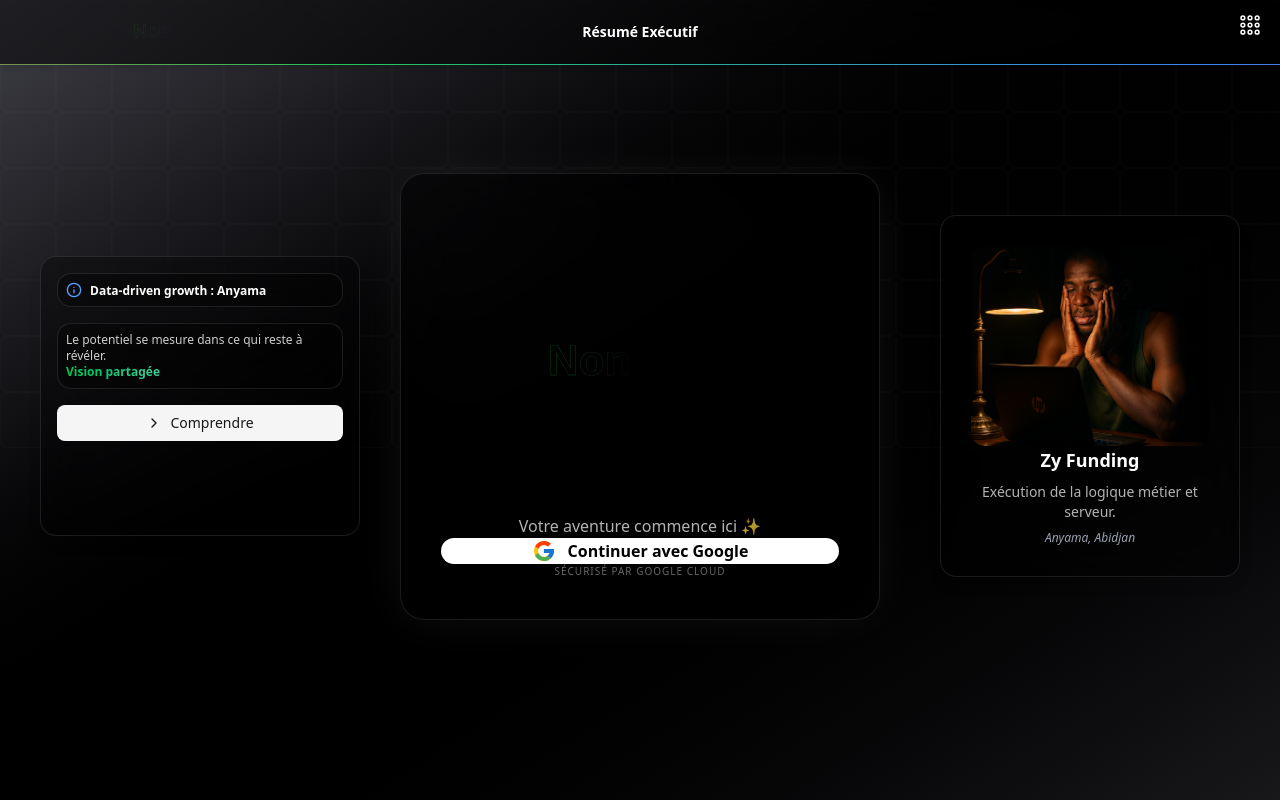
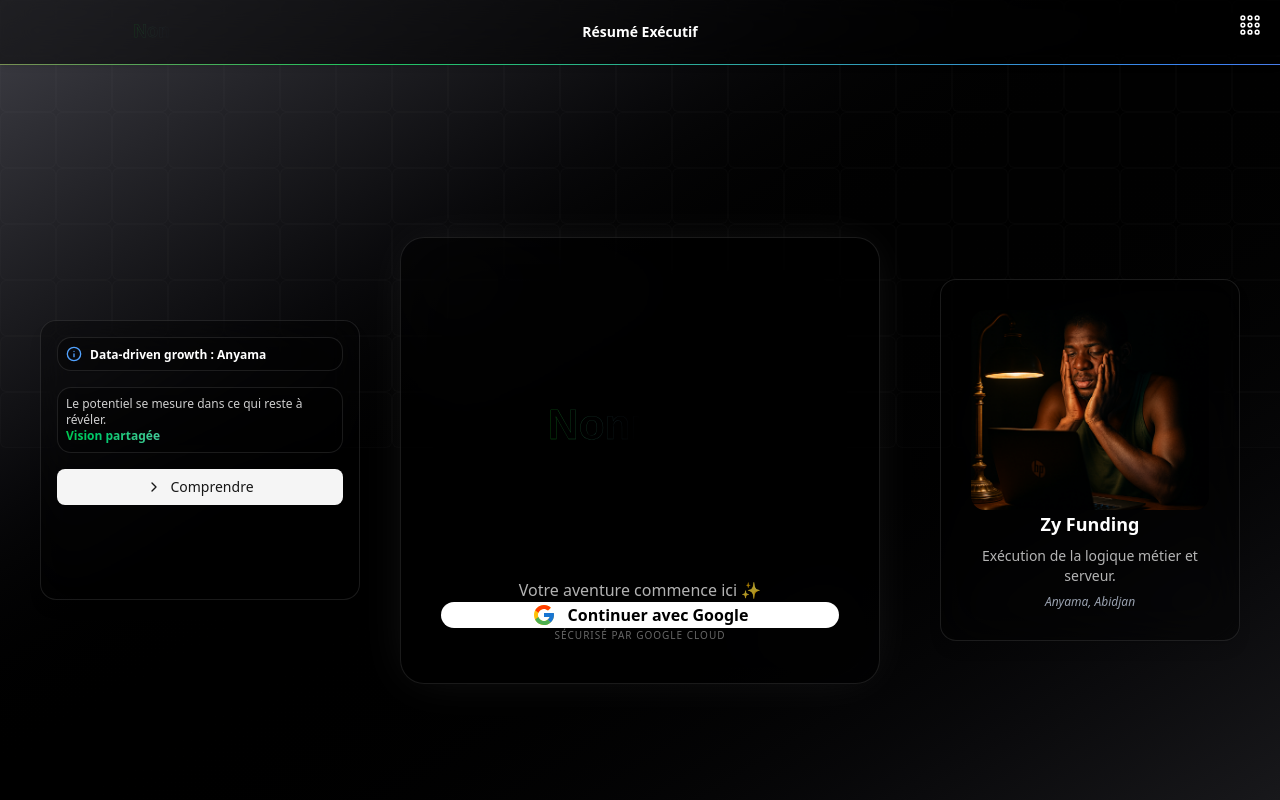
Before and after one commit to nonnzy7even7iete/nonnzytransformiumfullstackbundel, a Next.js app: page / in a window 1280 px wide. Built offline with nearby package versions, Linux system fonts and the light colour scheme; no server answers.

Commit message:
Zy Bulding workflow

```diff
--- a/src/app/page.tsx
+++ b/src/app/page.tsx
@@ -31,10 +31,8 @@ export default function HomePage() {
 
       <main
         className="relative flex flex-col md:flex-row items-center justify-center
-        min-h-screen bg-gradient-to-br from-zinc-700 via-black to-zinc-900
-        px-4 md:px-8 pb-12 gap-8
-        /* On force un padding-top pour décoller de la navbar (mobile: 120px, desktop: 40px) */
-        pt-[120px] md:pt-10"
+  min-h-screen bg-gradient-to-br from-zinc-700 via-black to-zinc-900
+  overflow-hidden px-4 md:px-8 pb-10 gap-6 md:gap-0 pt-32 md:pt-40"
       >
         {/* Fond dynamique */}
         <div className="absolute inset-0 z-0">
```
